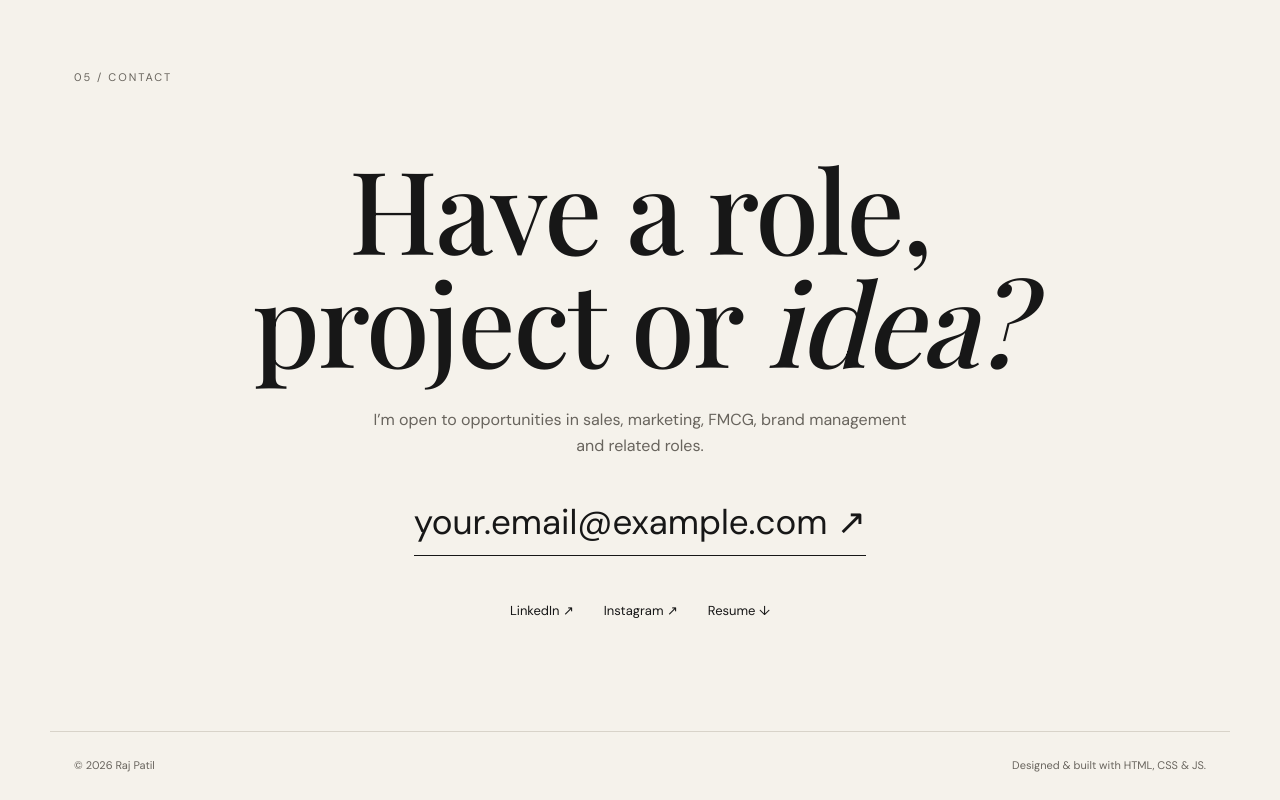
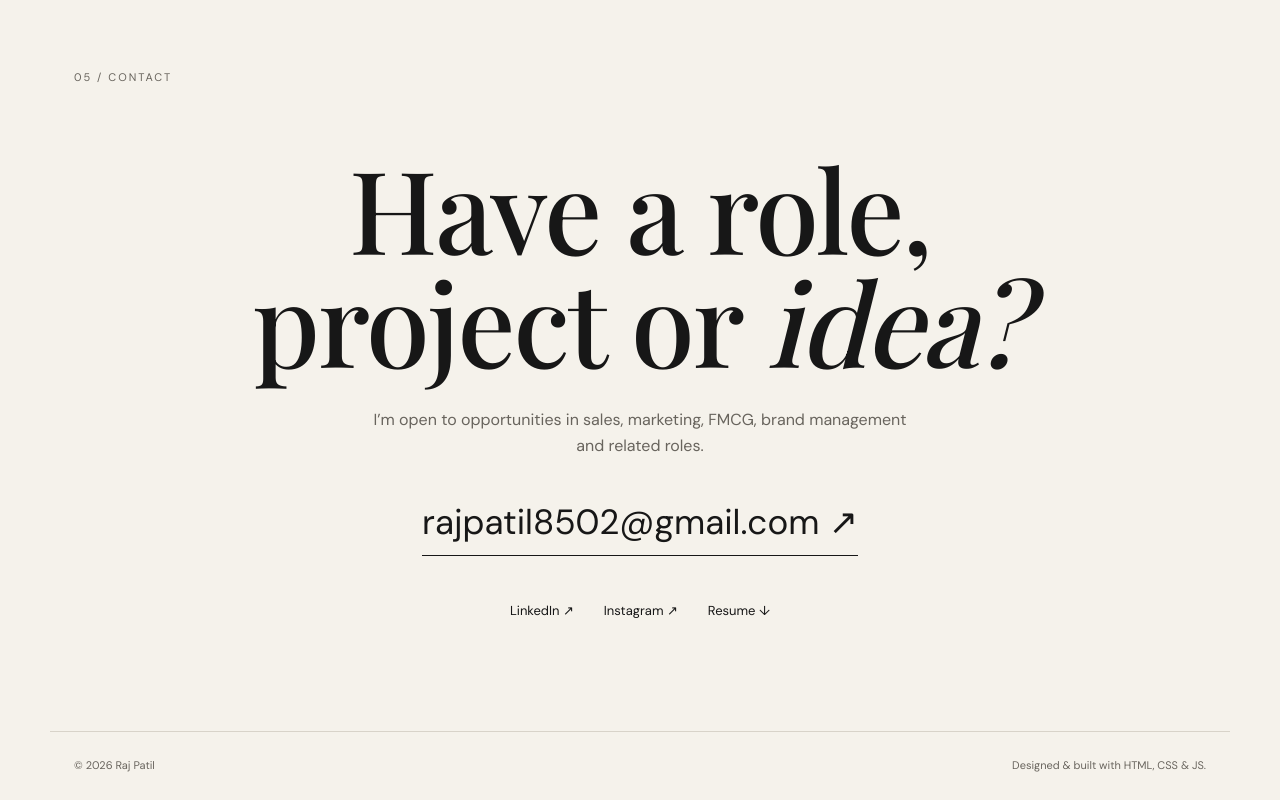
Before and after one commit to RajPatil8/Raj-s-Portfolio, a plain HTML site: page index.html in a window 1280 px wide. Shown: the part 5784-6584 px from the top of the page. Drawn offline with nearby package versions, Linux system fonts and the light colour scheme.

Commit message:
Update index.html

```diff
--- a/index.html
+++ b/index.html
@@ -229,7 +229,7 @@
       <div class="section-label">05 / Contact</div>
       <h2>Have a role,<br>project or <em>idea?</em></h2>
       <p>I’m open to opportunities in sales, marketing, FMCG, brand management and related roles.</p>
-      <a class="big-email" href="mailto:your.email@example.com">your.email@example.com ↗</a>
+      <a class="big-email" href="mailto:your.email@example.com">rajpatil8502@gmail.com ↗</a>
       <div class="socials">
         <a href="https://www.linkedin.com/" target="_blank" rel="noopener">LinkedIn ↗</a>
         <a href="https://www.instagram.com/" target="_blank" rel="noopener">Instagram ↗</a>
```
